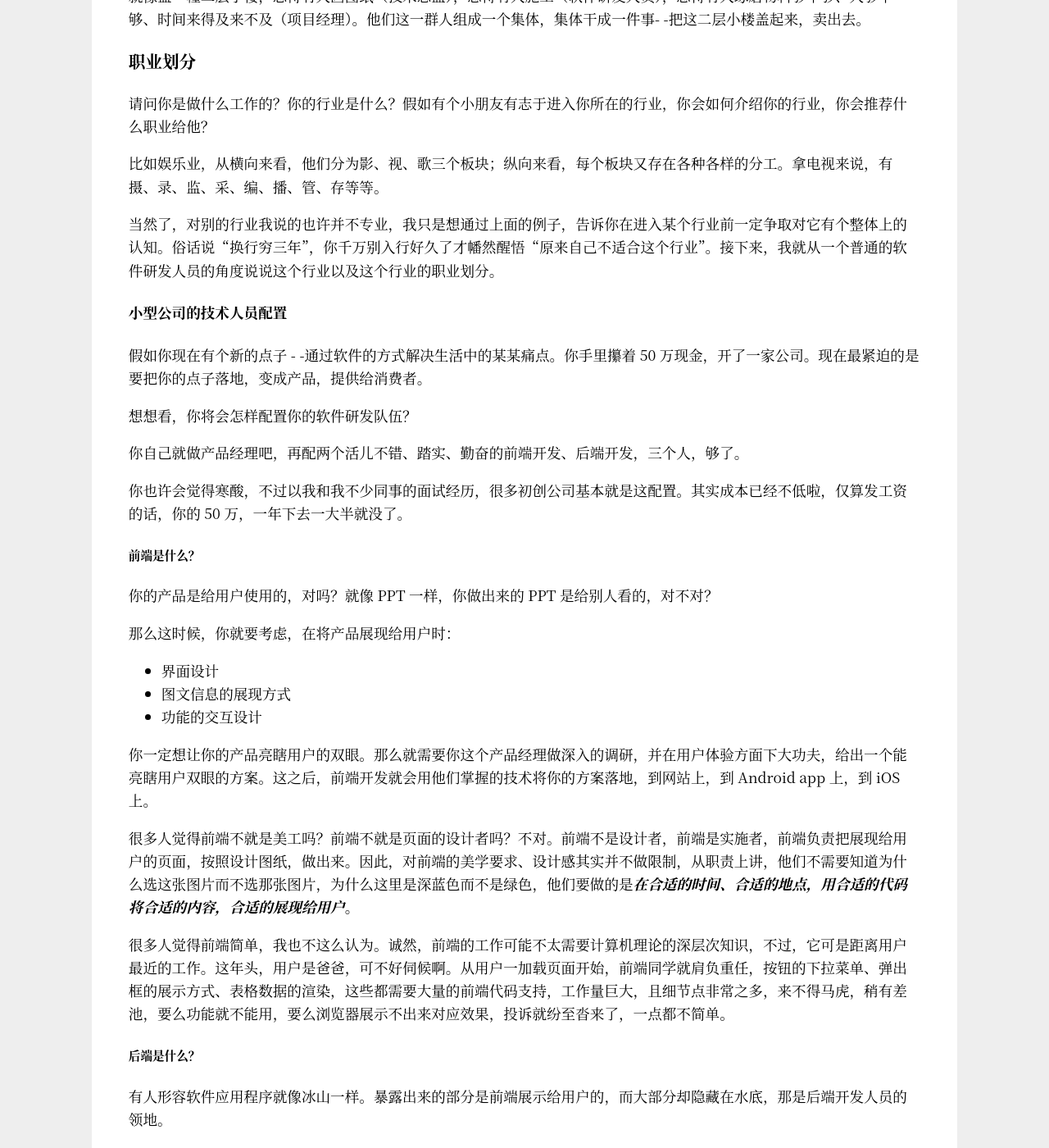
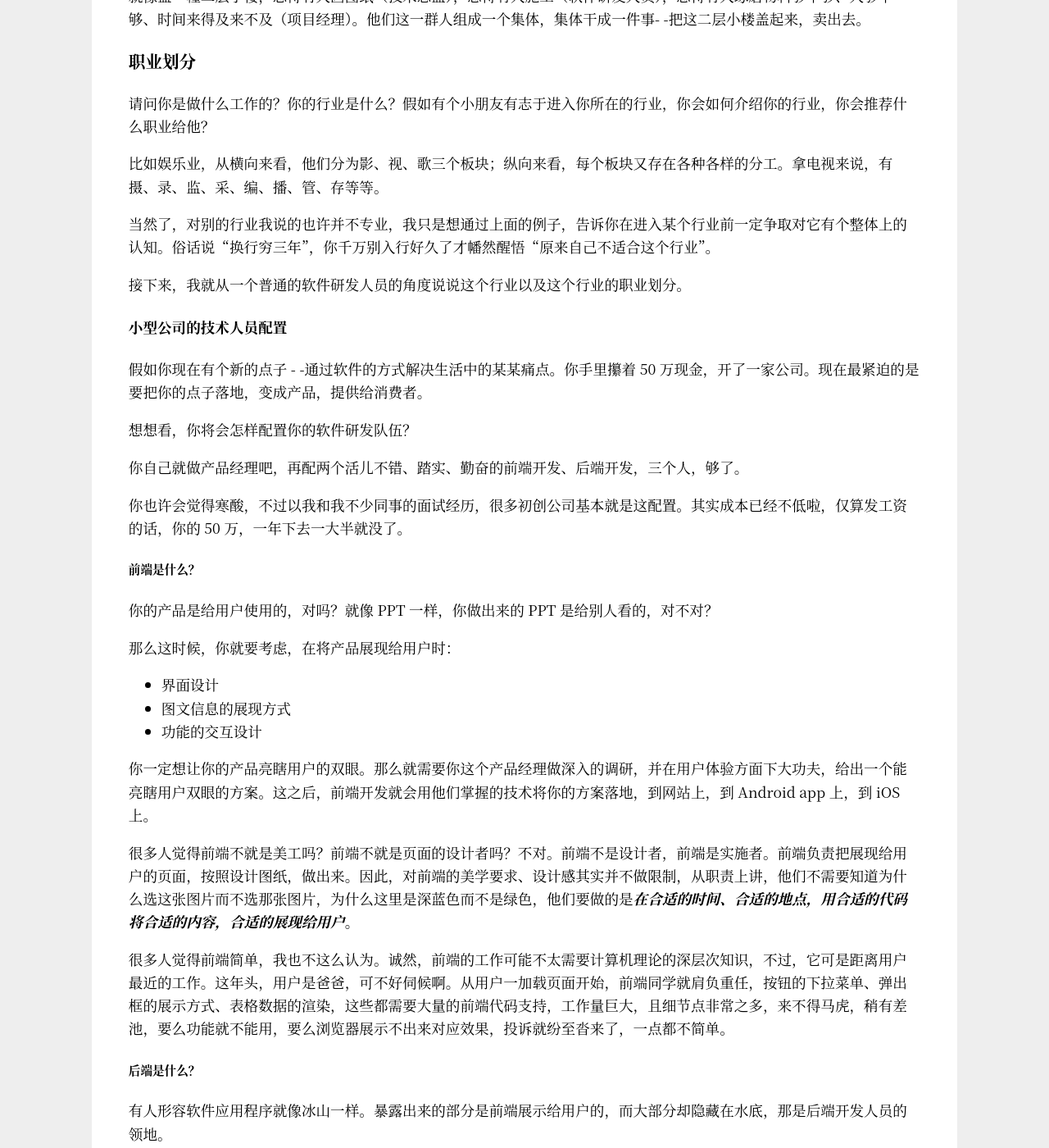
Before and after one commit to Haiyung/haiyung.github.io, a Jekyll site: the page built from _posts/2019-10-26-the-programmer-you-understand-and-the-programmer-I-understand-part-two.md, in a window 1280 px wide and 1400 px high, scrolled down 697 px. Shown: the whole window at 82% size. Built offline with Jekyll 4.4.1, drawn with Linux system fonts in a browser that asks for light colours; some of the changed text lies outside the part shown.

Commit message:
article: update article

```diff
--- a/_posts/2019-10-26-the-programmer-you-understand-and-the-programmer-I-understand-part-two.md
+++ b/_posts/2019-10-26-the-programmer-you-understand-and-the-programmer-I-understand-part-two.md
@@ -23,7 +23,9 @@ __Contents__
 
 比如娱乐业，从横向来看，他们分为影、视、歌三个板块；纵向来看，每个板块又存在各种各样的分工。拿电视来说，有摄、录、监、采、编、播、管、存等等。
 
-当然了，对别的行业我说的也许并不专业，我只是想通过上面的例子，告诉你在进入某个行业前一定争取对它有个整体上的认知。俗话说“换行穷三年”，你千万别入行好久了才幡然醒悟“原来自己不适合这个行业”。接下来，我就从一个普通的软件研发人员的角度说说这个行业以及这个行业的职业划分。
+当然了，对别的行业我说的也许并不专业，我只是想通过上面的例子，告诉你在进入某个行业前一定争取对它有个整体上的认知。俗话说“换行穷三年”，你千万别入行好久了才幡然醒悟“原来自己不适合这个行业”。
+
+接下来，我就从一个普通的软件研发人员的角度说说这个行业以及这个行业的职业划分。
 
 #### 小型公司的技术人员配置
 假如你现在有个新的点子 - -通过软件的方式解决生活中的某某痛点。你手里攥着 50 万现金，开了一家公司。现在最紧迫的是要把你的点子落地，变成产品，提供给消费者。
@@ -46,7 +48,7 @@ __Contents__
 
 你一定想让你的产品亮瞎用户的双眼。那么就需要你这个产品经理做深入的调研，并在用户体验方面下大功夫，给出一个能亮瞎用户双眼的方案。这之后，前端开发就会用他们掌握的技术将你的方案落地，到网站上，到 Android app 上，到 iOS 上。
 
-很多人觉得前端不就是美工吗？前端不就是页面的设计者吗？不对。前端不是设计者，前端是实施者，前端负责把展现给用户的页面，按照设计图纸，做出来。因此，对前端的美学要求、设计感其实并不做限制，从职责上讲，他们不需要知道为什么选这张图片而不选那张图片，为什么这里是深蓝色而不是绿色，他们要做的是**_在合适的时间、合适的地点，用合适的代码将合适的内容，合适的展现给用户_**。
+很多人觉得前端不就是美工吗？前端不就是页面的设计者吗？不对。前端不是设计者，前端是实施者。前端负责把展现给用户的页面，按照设计图纸，做出来。因此，对前端的美学要求、设计感其实并不做限制，从职责上讲，他们不需要知道为什么选这张图片而不选那张图片，为什么这里是深蓝色而不是绿色，他们要做的是**_在合适的时间、合适的地点，用合适的代码将合适的内容，合适的展现给用户_**。
 
 很多人觉得前端简单，我也不这么认为。诚然，前端的工作可能不太需要计算机理论的深层次知识，不过，它可是距离用户最近的工作。这年头，用户是爸爸，可不好伺候啊。从用户一加载页面开始，前端同学就肩负重任，按钮的下拉菜单、弹出框的展示方式、表格数据的渲染，这些都需要大量的前端代码支持，工作量巨大，且细节点非常之多，来不得马虎，稍有差池，要么功能就不能用，要么浏览器展示不出来对应效果，投诉就纷至沓来了，一点都不简单。
 
```
Also changed, not shown: other parts of _posts/2019-10-26-the-programmer-you-understand-and-the-programmer-I-understand-part-two.md (+15 -2 lines), _posts/2019-10-27-minimum-skills-in-the-first-year-of-development.md (renamed from _posts/2019-10-21-minimum-skills-in-the-first-year-of-development.md, +1 -1 lines), _posts/2019-10-29-extra-skills-in-the-first-year-of-development.md (renamed from _posts/2019-10-24-extra-skills-in-the-first-year-of-development.md, +1 -1 lines).
